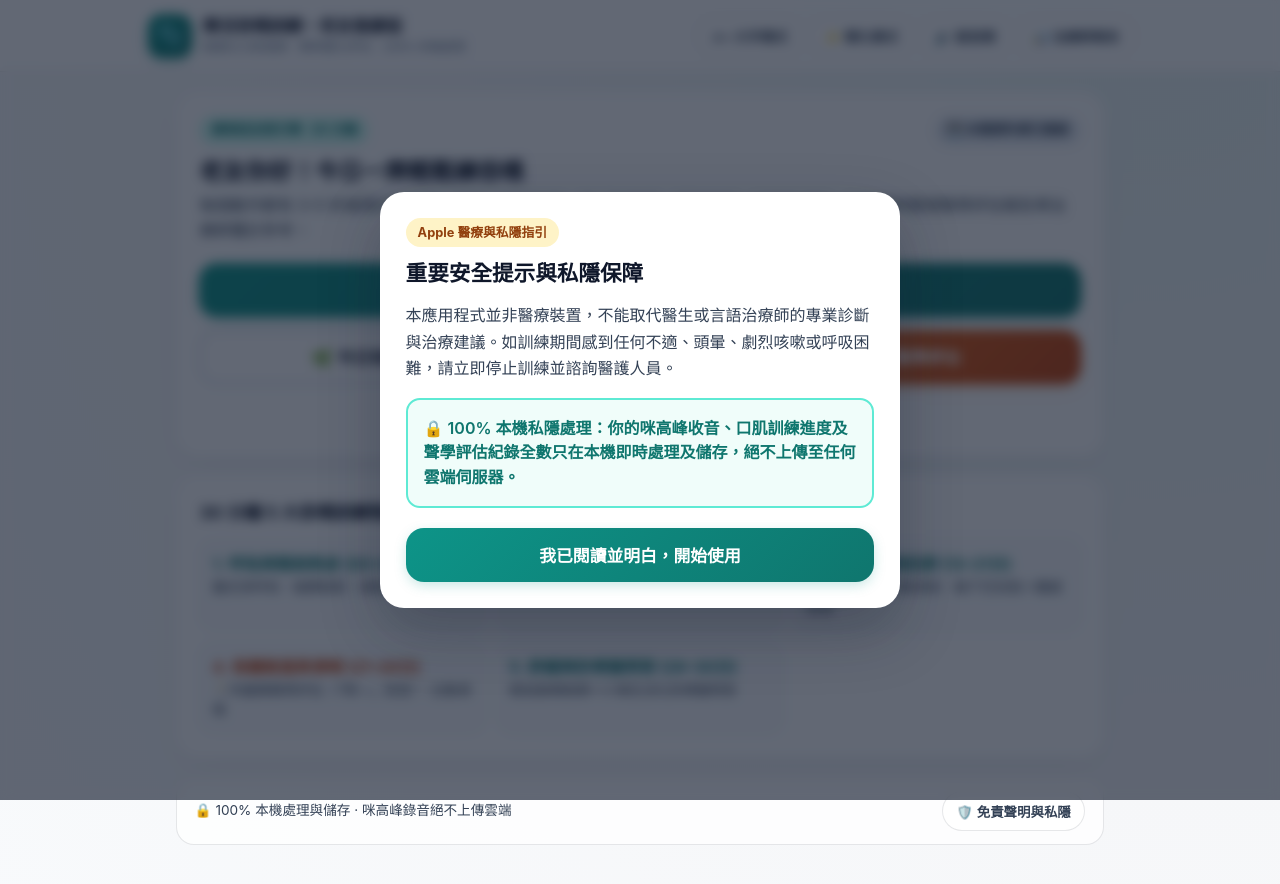
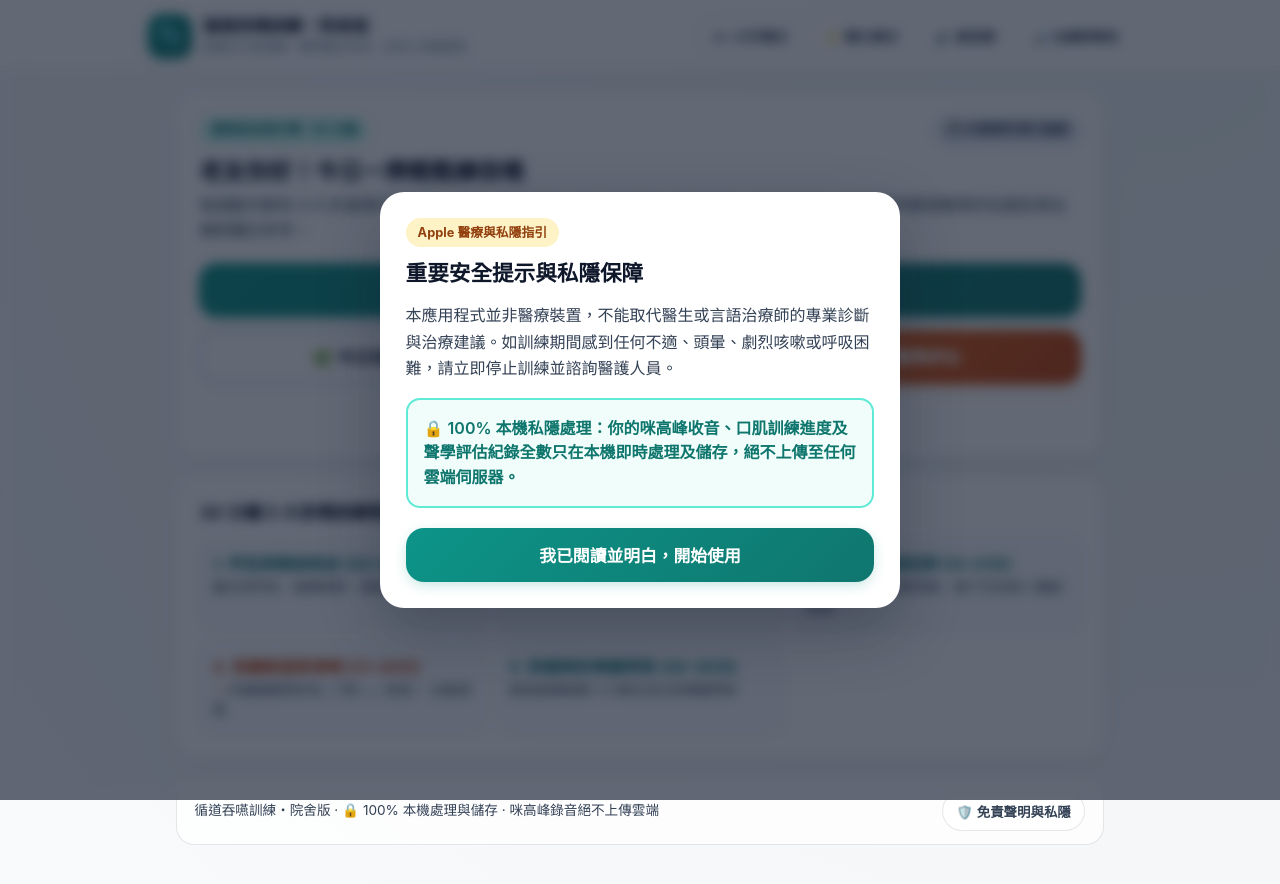
Before and after one commit to ironijkl-LCL/MC-ST-AISpeechTraining, a plain HTML site: page index.html in a window 1280 px wide. Drawn offline with Linux system fonts and the light colour scheme.

Commit message:
Update title and labels for院舍版

```diff
--- a/index.html
+++ b/index.html
@@ -3,7 +3,7 @@
 <head>
   <meta charset="UTF-8" />
   <meta name="viewport" content="width=device-width, initial-scale=1.0, maximum-scale=5.0" />
-  <title>樂活吞嚥訓練・老友復康版</title>
+  <title>循道吞嚥訓練・院舍版</title>
   <style>
     /* =====================================================================
      * 1. DESIGN TOKENS & APPLE HIG MINIMALIST FOUNDATION (Zero Dependencies)
@@ -831,7 +831,7 @@
   <header class="topbar">
     <div class="topbar-inner">
       <button id="brandTriggerBtn" class="brand-btn"
-              aria-label="樂活吞嚥訓練・老友復康版，點擊返回主頁"
+              aria-label="循道吞嚥訓練・院舍版，點擊返回主頁"
               onclick="handleBrandClick(event)">
         <div class="brand-icon-wrap" aria-hidden="true">
           <div class="brand-icon">🫧</div>
@@ -843,7 +843,7 @@
           </svg>
         </div>
         <div>
-          <div class="brand-title">樂活吞嚥訓練・老友復康版</div>
+          <div class="brand-title">循道吞嚥訓練・院舍版</div>
           <div class="brand-sub tech-only">遊戲化口肌復康 · 聲學量化評估 · 100% 本機處理</div>
         </div>
       </button>
@@ -1046,7 +1046,7 @@
 
       <!-- Home Footer with Always-Accessible Medical Disclaimer & Privacy Policy Button -->
       <footer class="home-footer">
-        <span>🔒 100% 本機處理與儲存 · 咪高峰錄音絕不上傳雲端</span>
+        <span>循道吞嚥訓練・院舍版 · 🔒 100% 本機處理與儲存 · 咪高峰錄音絕不上傳雲端</span>
         <button class="pill-btn"
                 onclick="openDisclaimerModal(this, true)"
                 aria-label="閱讀醫療免責聲明與本機私隱政策">
@@ -1399,7 +1399,7 @@
         <div style="display:flex; flex-wrap:wrap; justify-content:space-between; align-items:flex-start; gap:0.75rem; margin-bottom:1rem;">
           <div>
             <span class="badge badge-teal" style="margin-bottom:0.35rem;">科研級聲學量化評估 · 零造假數據保證</span>
-            <h1 id="reportHeading" tabindex="-1" class="section-title">治療師覆診聲學報告</h1>
+            <h1 id="reportHeading" tabindex="-1" class="section-title">循道吞嚥訓練・院舍版｜治療師覆診聲學報告</h1>
             <p class="subtitle">只記錄真實量度之聲學數據（未量度項目清楚標示「是次未量度」）。全數儲存於本機 IndexedDB。</p>
           </div>
           <div class="no-print" style="display:flex; flex-wrap:wrap; gap:0.5rem;">
@@ -3750,7 +3750,7 @@
       const url = URL.createObjectURL(blob);
       const a = document.createElement('a');
       a.href = url;
-      a.download = `樂活吞嚥聲學報告_${new Date().toISOString().slice(0, 10)}.csv`;
+      a.download = `循道吞嚥聲學報告_${new Date().toISOString().slice(0, 10)}.csv`;
       document.body.appendChild(a);
       a.click();
       document.body.removeChild(a);
```
